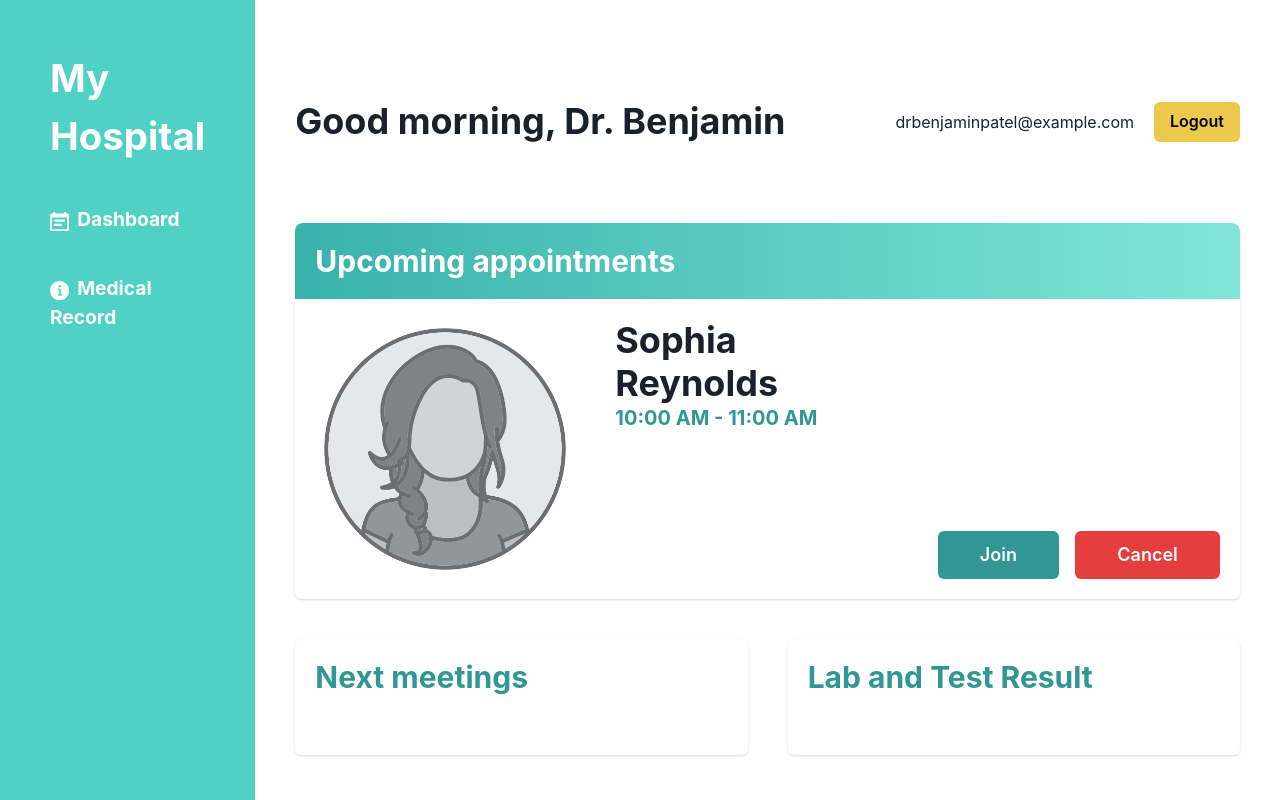
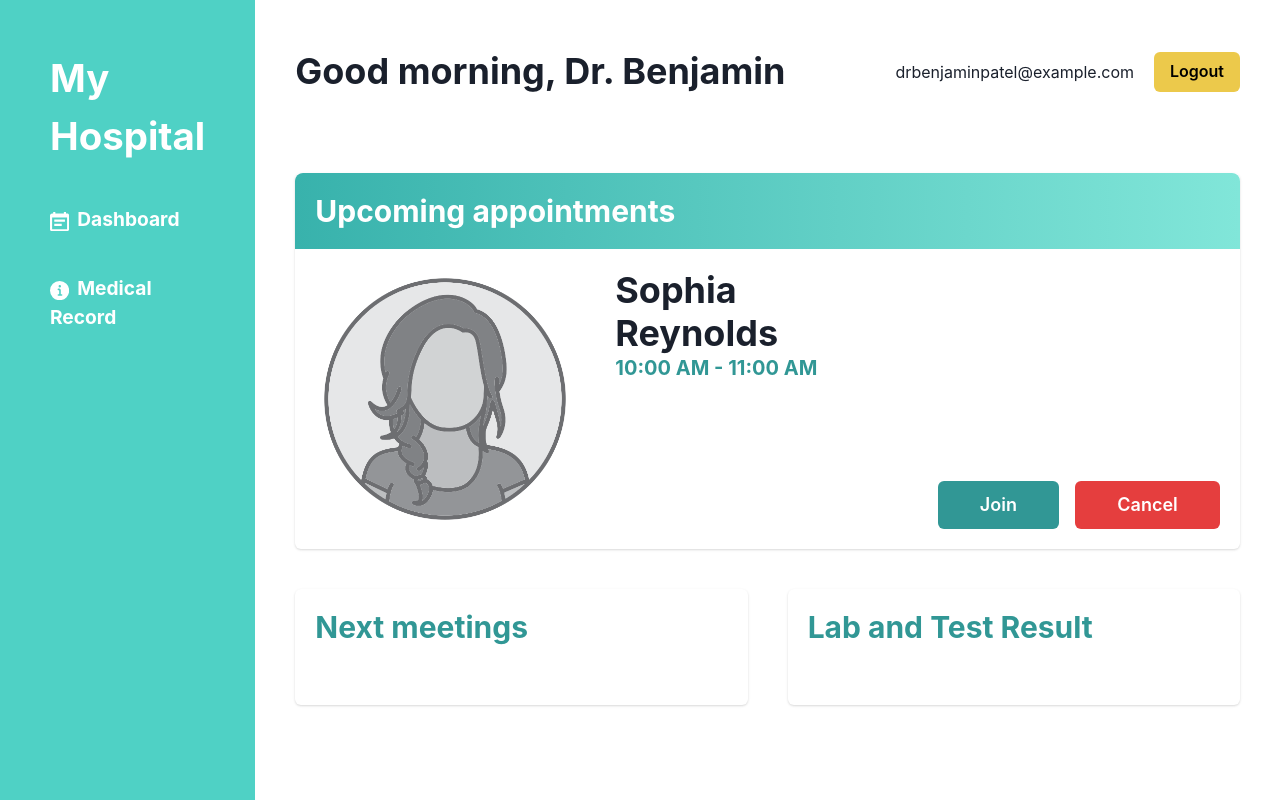
Before and after one commit to sorawat38/CLCM3506-Final-Exam, a React (Vite) app: page / in a window 1280 px wide. Shown: the top 800 px of the page. Built offline with nearby package versions, Linux system fonts and the light colour scheme.

Commit message:
feat: change padding

```diff
--- a/src/layouts/RootLayout.tsx
+++ b/src/layouts/RootLayout.tsx
@@ -21,7 +21,7 @@ function RootLayout() {
       >
         <Sidebar />
       </GridItem>
-      <GridItem p={"40px"} pt={"100px"} area={"header"}>
+      <GridItem p={"40px"} pt={"50px"} area={"header"}>
         <Header />
       </GridItem>
       <GridItem p={"40px"} area={"main"}>
```
